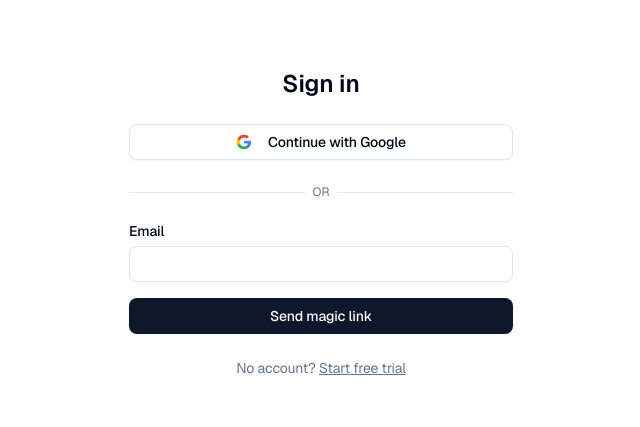
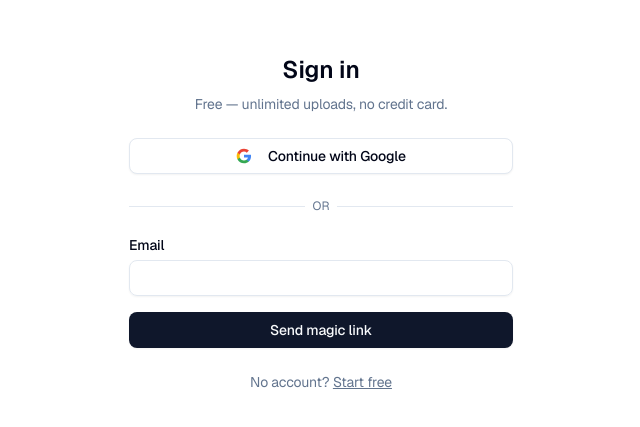
Before and after one commit to vokrix-products/xactimate-pricelist-monthly-update-marku, a React (Vite) app in the folder dashboard/: page /sign-in in a window 1280 px wide. Shown: the part 177-604 px from the top of the page, without its empty margins (319-959 px from the left). Built offline with nearby package versions, Linux system fonts and the light colour scheme; no server answers.

Commit message:
copy(auth): state free on sign-in page, drop "free trial" wording

```diff
--- a/dashboard/src/features/auth/sign-in.tsx
+++ b/dashboard/src/features/auth/sign-in.tsx
@@ -46,7 +46,10 @@ export function SignIn() {
   return (
     <div className='flex min-h-svh items-center justify-center p-4'>
       <div className='w-full max-w-sm space-y-6'>
-        <h1 className='text-center text-2xl font-semibold'>Sign in</h1>
+        <div className='space-y-2 text-center'>
+          <h1 className='text-2xl font-semibold'>Sign in</h1>
+          <p className='text-sm text-muted-foreground'>Free — unlimited uploads, no credit card.</p>
+        </div>
         <Button variant='outline' className='w-full' onClick={handleGoogle} type='button'>
           <svg className='mr-2 h-4 w-4' viewBox='0 0 24 24'>
             <path d='M22.56 12.25c0-.78-.07-1.53-.2-2.25H12v4.26h5.92c-.26 1.37-1.04 2.53-2.21 3.31v2.77h3.57c2.08-1.92 3.28-4.74 3.28-8.09z' fill='#4285F4'/>
@@ -72,7 +75,7 @@ export function SignIn() {
         </form>
         <p className='text-center text-sm text-muted-foreground'>
           No account?{' '}
-          <Link to='/sign-up' className='underline'>Start free trial</Link>
+          <Link to='/sign-up' className='underline'>Start free</Link>
         </p>
       </div>
     </div>
```
